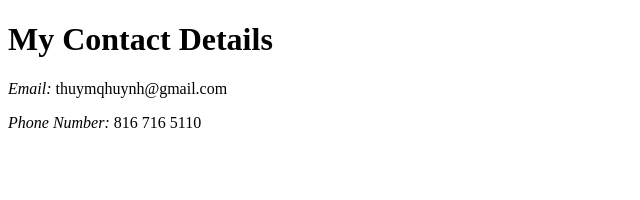
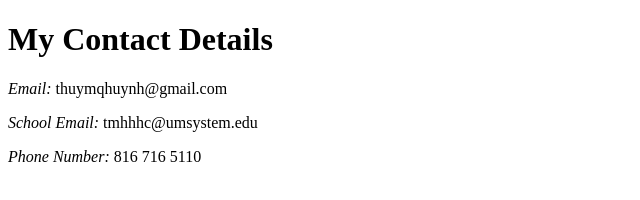
Before and after one commit to thuymhuynh/resume, a plain HTML site: page contact-me.html in a window 1280 px wide. Shown: the whole page, without its empty margins (0-640 px from the left). Drawn offline with Linux system fonts and the light colour scheme.

Commit message:
Update contact-me.html

```diff
--- a/contact-me.html
+++ b/contact-me.html
@@ -9,6 +9,7 @@
 <body>
   <h1>My Contact Details</h1>
   <p><em>Email:</em> thuymqhuynh@gmail.com</p>
+  <p><em>School Email:</em> tmhhhc@umsystem.edu</p>
   <p><em>Phone Number:</em> 816 716 5110</p>
 </body>
 
```
